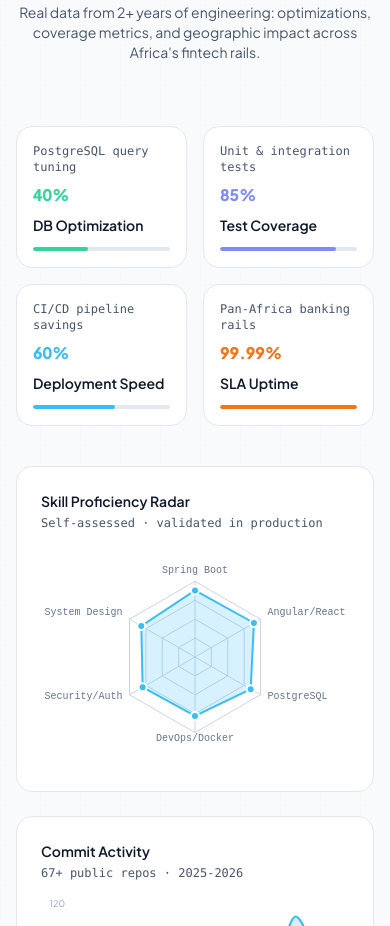
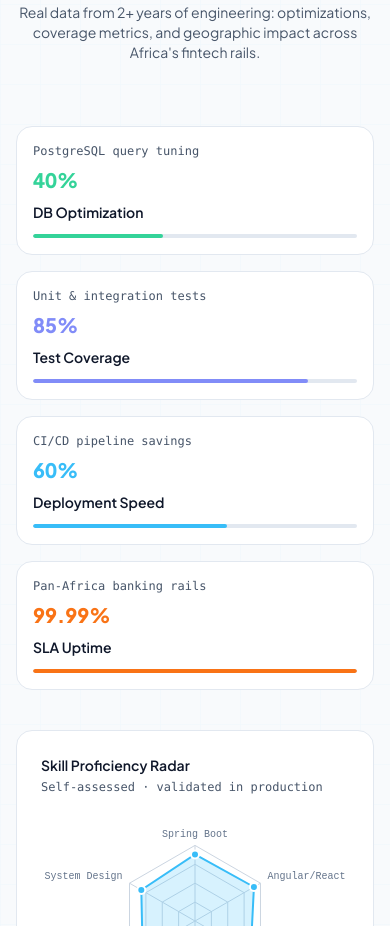
Before and after one commit to KiptooMannu/Portfolio, a React (Vite) app: page / in a window 390 px wide. Shown: the part 4340-5266 px from the top of the page. Built offline with nearby package versions, Linux system fonts and the light colour scheme.

Commit message:
Add responsive breakpoints to live metrics

```diff
--- a/src/components/Stats.tsx
+++ b/src/components/Stats.tsx
@@ -75,7 +75,7 @@ function CountUp({ to, unit, active }: { to: number; unit: string; active: boole
     return () => clearInterval(id);
   }, [active, to]);
   return (
-    <span className="text-[clamp(1rem,4vw,1.875rem)] leading-tight font-extrabold tabular-nums whitespace-nowrap">
+    <span className="text-xl sm:text-2xl lg:text-3xl leading-tight font-extrabold tabular-nums whitespace-nowrap">
       {val % 1 === 0 ? val.toFixed(0) : val.toFixed(2)}{unit}
     </span>
   );
@@ -244,13 +244,13 @@ export default function Stats() {
         </motion.div>
 
         {/* ── Row 1: Metric Cards ──────────────────────── */}
-        <div className="grid grid-cols-[repeat(auto-fit,minmax(min(100%,10rem),1fr))] gap-4 mb-10">
+        <div className="grid grid-cols-1 sm:grid-cols-2 lg:grid-cols-4 gap-4 mb-10">
           {metrics.map((m, i) => (
             <motion.div
               key={m.label}
               {...fade(0.1 + i * 0.08)}
               whileHover={prefersReducedMotion ? {} : { y: -4, scale: 1.02 }}
-              className="relative min-w-0 rounded-2xl border border-slate-200 dark:border-slate-800 bg-white dark:bg-slate-900/80 p-4 flex flex-col gap-2 overflow-hidden group transition-colors duration-300"
+              className="relative min-w-0 rounded-2xl border border-slate-200 dark:border-slate-800 bg-white dark:bg-slate-900/80 p-4 sm:p-5 flex flex-col gap-2 overflow-hidden group transition-colors duration-300"
             >
               {/* Glow on hover */}
               <div
```
